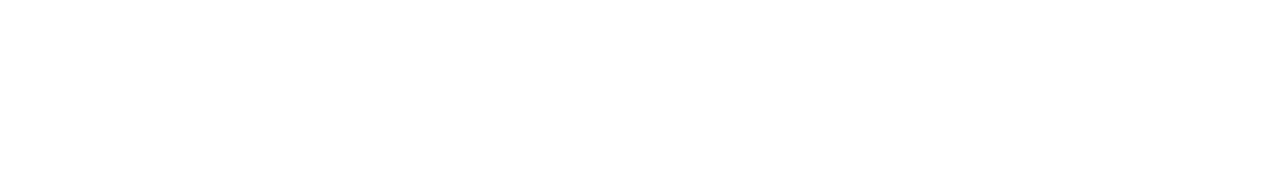
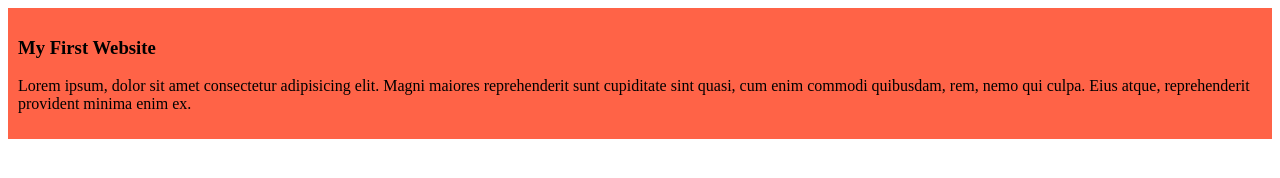
Before and after one commit to Shahed007/my-simple-website, a plain HTML site: page index.html in a window 1280 px wide. Drawn offline with Linux system fonts and the light colour scheme.

Commit message:
added the first blog

```diff
--- a/index.html
+++ b/index.html
@@ -4,6 +4,16 @@
     <meta charset="UTF-8" />
     <meta name="viewport" content="width=device-width, initial-scale=1.0" />
     <title>My Simple Website</title>
+    <link rel="stylesheet" href="style/blog.css" />
   </head>
-  <body></body>
+  <body>
+    <div>
+      <h3>My First Website</h3>
+      <p>
+        Lorem ipsum, dolor sit amet consectetur adipisicing elit. Magni maiores
+        reprehenderit sunt cupiditate sint quasi, cum enim commodi quibusdam,
+        rem, nemo qui culpa. Eius atque, reprehenderit provident minima enim ex.
+      </p>
+    </div>
+  </body>
 </html>
--- /dev/null
+++ b/style/blog.css
@@ -0,0 +1,4 @@
+div {
+  background-color: tomato;
+  padding: 10px;
+}
```
